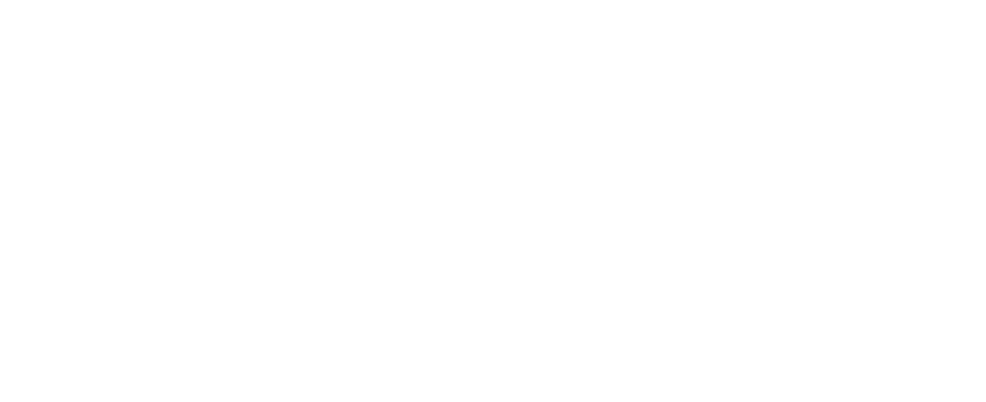
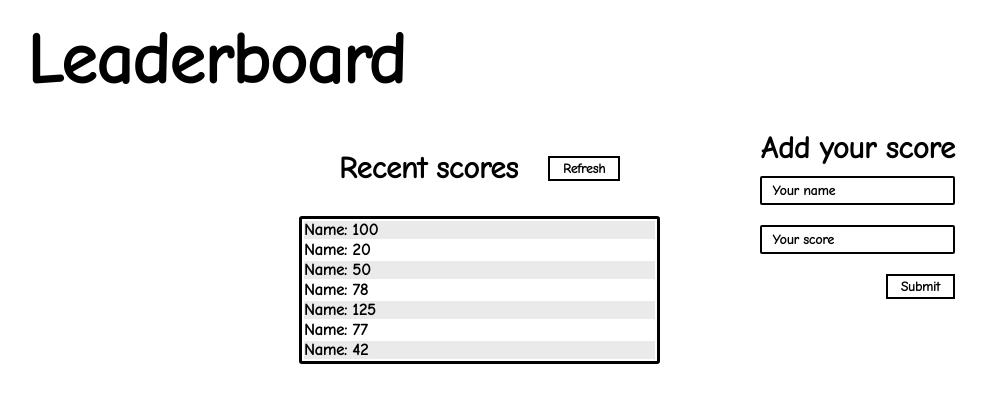
Before and after one commit to Jrmcuervo/leaderboard, a website: page src/index.html in a window 1280 px wide. Shown: the whole page, without its empty margins (13-999 px from the left). Drawn offline with Linux system fonts and the light colour scheme.

Commit message:
Build structure and add styles

```diff
--- a/src/index.html
+++ b/src/index.html
@@ -4,8 +4,57 @@
     <meta charset="UTF-8" />
     <meta name="viewport" content="width=device-width, initial-scale=1.0" />
     <title></title>
+    <link rel="preconnect" href="https://fonts.googleapis.com">
+<link rel="preconnect" href="https://fonts.gstatic.com" crossorigin>
+<link href="https://fonts.googleapis.com/css2?family=Comic+Neue:wght@300;400&display=swap" rel="stylesheet">
+    <link rel="stylesheet" href="style.css">
   </head>
-  <body>
-    <h1></h1>
+  <body class="leaderboard__conteiner">
+    <header class="leaderboard__header">
+      <h1 class="leaderboard">Leaderboard</h1>
+    </header>
+    <main class="leaderboard__main">
+      <section class="leaderboard__section">
+        <div class="leaderboard__header">
+          <h2 class="leaderboard__title">Recent scores</h2>
+          <button class="leaderboard__refresh">Refresh</button>
+        </div>
+        <table class="leaderboard__table">
+          <tbody>
+            <tr>
+              <td class="leaderboard__score">Name: 100</td>
+            </tr>
+            <tr>
+              <td class="leaderboard__score">Name: 20</td>
+            </tr>
+            <tr>
+              <td class="leaderboard__score">Name: 50</td>
+            </tr>
+            <tr>
+              <td class="leaderboard__score">Name: 78</td>
+            </tr>
+            <tr>
+              <td class="leaderboard__score">Name: 125</td>
+            </tr>
+            <tr>
+              <td class="leaderboard__score">Name: 77</td>
+            </tr>
+            <tr>
+              <td class="leaderboard__score">Name: 42</td>
+            </tr>
+          </tbody>
+        </table>
+      </section>
+      <section class="leaderboard__section">
+        <h2 class="leaderboard__title">Add your score</h2>
+        <form class="leaderboard__form">
+          <input type="text" id="nameInput" class="leaderboard__input" placeholder="Your name">
+
+          <input type="number" id="scoreInput" class="leaderboard__input" placeholder="Your score">
+
+          <button type="submit" class="leaderboard__submit">Submit</button>
+        </form>
+      </section>
+    </main>
   </body>
 </html>
--- /dev/null
+++ b/src/style.css
@@ -0,0 +1,97 @@
+* {
+  margin: 0;
+  padding: 0;
+  box-sizing: border-box;
+  font-family: 'Comic Neue', cursive;
+}
+
+.leaderboard__header {
+  width: 100%;
+  padding: 20px 40px;
+  display: flex;
+  flex-direction: row;
+  align-items: center;
+  justify-content: space-between;
+  gap: 30px;
+}
+
+.leaderboard {
+  font-size: 70px;
+  font-weight: 600;
+}
+
+.leaderboard__main {
+  width: 100%;
+  display: flex;
+  flex-direction: row;
+  align-items: flex-start;
+  justify-content: center;
+  gap: 100px;
+}
+
+.leaderboard__section {
+  display: flex;
+  flex-direction: column;
+  align-items: stretch;
+  justify-content: flex-start;
+}
+
+.leaderboard__title {
+  font-size: 30px;
+  padding: 10px 0;
+}
+
+.leaderboard__refresh,
+.leaderboard__submit {
+  background-color: transparent;
+  border: 2px solid black;
+  padding: 3px 13px;
+  font-weight: 600;
+  transition: all 100ms;
+}
+
+.leaderboard__refresh:hover {
+  background-color: rgb(223, 223, 223);
+  box-shadow: 2px 2px 0 rgba(0, 0, 0, 0.9);
+}
+
+.leaderboard__table {
+  width: 100%;
+  border: 3px solid black;
+  border-radius: 3px;
+}
+
+.leaderboard__table tr:nth-child(even) {
+  background-color: #fff;
+}
+
+.leaderboard__table tr:nth-child(odd) {
+  background-color: #eaeaea;
+}
+
+.leaderboard__score {
+  font-weight: 600;
+}
+
+.leaderboard__form {
+  display: flex;
+  flex-direction: column;
+  align-items: stretch;
+  justify-content: flex-start;
+  gap: 20px;
+}
+
+input {
+  padding: 5px 10px;
+  border: 2px solid black;
+  border-radius: 2px;
+}
+
+input::placeholder {
+  color: black;
+  font-weight: 600;
+}
+
+.leaderboard__submit {
+  align-self: flex-end;
+}
```
Also changed, not shown: dist/bundle.js, dist/index.html, src/index.js (line endings or trailing spaces).
